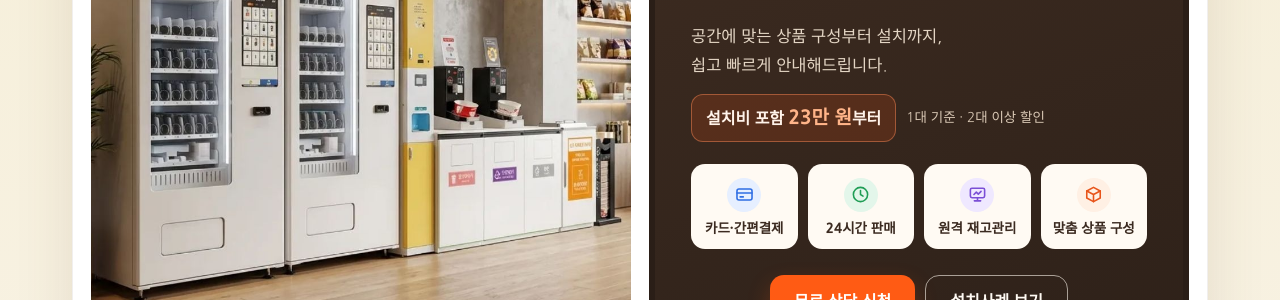
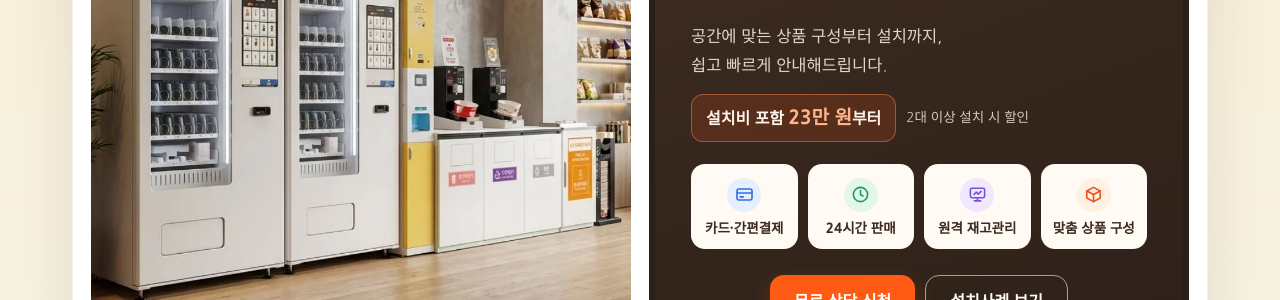
Before and after one commit to dkfmaqqhh-cyber/dongne-vending, a Jekyll site: the page built from index.html, in a window 1280 px wide and 900 px high. Shown: the part 374-674 px from the top of the window. Built offline with Jekyll 4.4.1, drawn with Linux system fonts in a browser that asks for light colours.

```diff
--- a/index.html
+++ b/index.html
@@ -2208,7 +2208,7 @@ html{scroll-behavior:smooth}
 <div class="h2-kicker">SMART VENDING SOLUTION</div>
 <h1 class="h2-title">우리 공간에 맞는<br/>무인자판기</h1>
 <p class="h2-sub">공간에 맞는 상품 구성부터 설치까지,<br/>쉽고 빠르게 안내해드립니다.</p>
-<p class="h2-price"><span class="h2-price-main">설치비 포함 <b>23만 원</b>부터</span><span class="h2-price-note">1대 기준 · 2대 이상 할인</span></p>
+<p class="h2-price"><span class="h2-price-main">설치비 포함 <b>23만 원</b>부터</span><span class="h2-price-note">2대 이상 설치 시 할인</span></p>
 <div class="h2-tiles">
 <div class="h2-tile"><span class="h2-tile-ic"><svg viewBox="0 0 24 24" fill="none" stroke="currentColor" stroke-width="2" stroke-linecap="round" stroke-linejoin="round" aria-hidden="true"><rect x="2.5" y="5" width="19" height="14" rx="2.5"/><path d="M2.5 10h19M6.5 15h4"/></svg></span><span>카드·간편결제</span></div>
 <div class="h2-tile"><span class="h2-tile-ic"><svg viewBox="0 0 24 24" fill="none" stroke="currentColor" stroke-width="2" stroke-linecap="round" stroke-linejoin="round" aria-hidden="true"><circle cx="12" cy="12" r="9"/><path d="M12 7v5l3.2 2"/></svg></span><span>24시간 판매</span></div>
```
Also changed, not shown: CLAUDE.md (+1 -1 lines).
